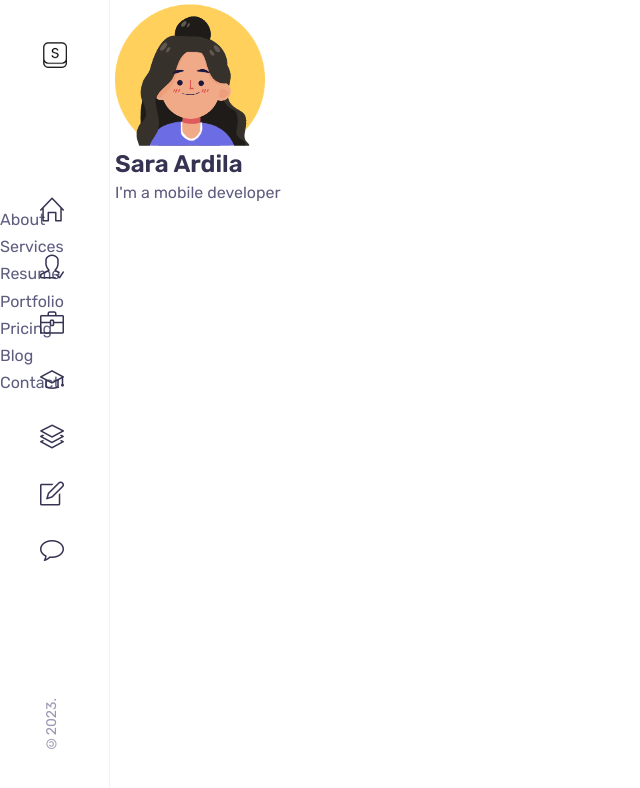
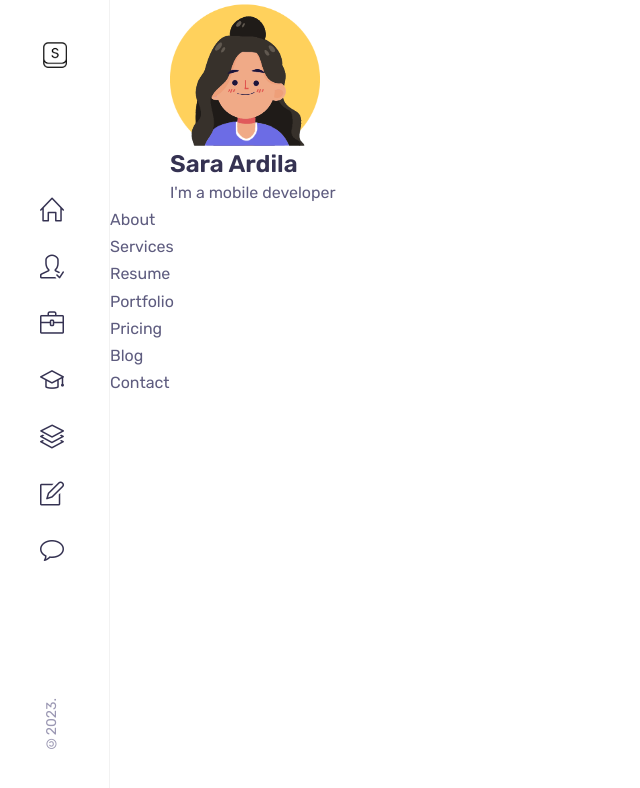
Before and after one commit to saraardila/portfolio-web, a React (Create React App) app: page / in a window 1280 px wide. Shown: the top 788 px of the page, without its empty margins (0-640 px from the left). Built offline with nearby package versions, Linux system fonts and the light colour scheme.

Commit message:
bug commit

```diff
--- a/src/App.js
+++ b/src/App.js
@@ -19,8 +19,7 @@ const App = () => {
     <>
 
     <Sidebar/>
-    <main className='=main'>
-
+    <main className='main'>
       <Home/>
       <About/>
       <Services/>
```
